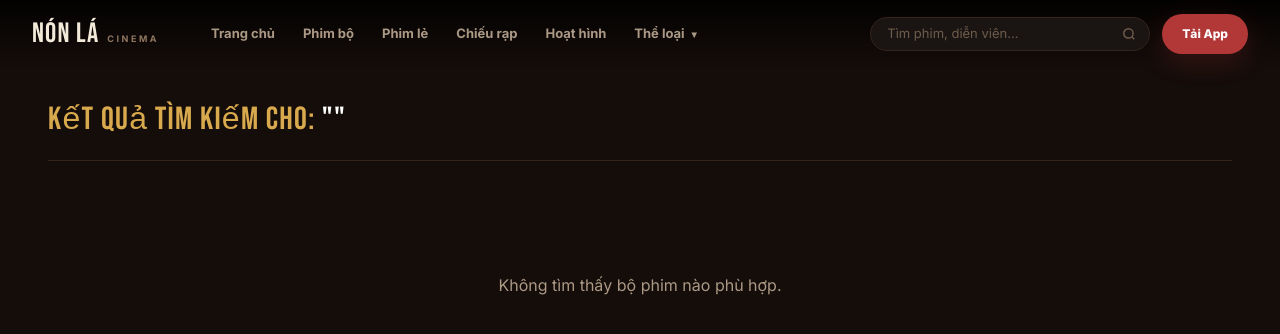
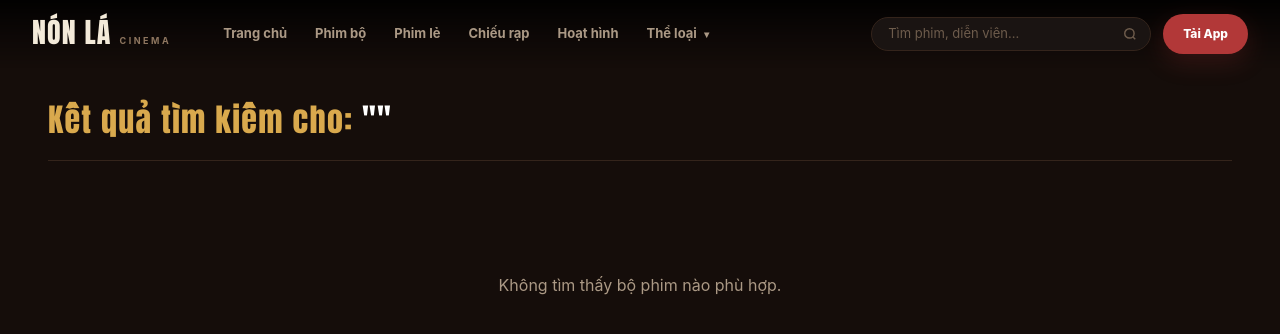
Before and after one commit to ngnhatminh-uneti/nonla, a Next.js app: page /tim-kiem in a window 1280 px wide. Shown: the top 334 px of the page. Built offline with nearby package versions, Linux system fonts and the light colour scheme.

Commit message:
ui: refine global premium visual system and accessibility

```diff
--- a/app/globals.css
+++ b/app/globals.css
@@ -1,11 +1,9 @@
-@import url('https://fonts.googleapis.com/css2?family=Bebas+Neue&family=Inter:wght@400;500;600;700;800&display=swap');
-
 @import "tailwindcss";
 
 :root {
-  --bg: #150d0a;
-  --bg-elevated: #1d130f;
-  --bg-card: #241a14;
+  --bg: #120b09;
+  --bg-elevated: #1a100c;
+  --bg-card: #21150f;
   --ink: #f3ead9;
   --ink-dim: #ab9985;
   --ink-faint: #6e5c4c;
@@ -13,30 +11,43 @@
   --gold-dim: #7a5c28;
   --maroon: #7f2020;
   --maroon-bright: #b23838;
-  --red: #b23838;
-  --line: #34241b;
+  --line: rgba(255,255,255,.08);
 }
 
+* { box-sizing: border-box; }
+html { scroll-behavior: smooth; }
 body {
-  background-color: var(--bg);
+  margin: 0;
+  background:
+    radial-gradient(circle at 15% 0%, rgba(127,32,32,.10), transparent 28rem),
+    radial-gradient(circle at 85% 20%, rgba(217,169,77,.06), transparent 30rem),
+    var(--bg);
   color: var(--ink);
-  font-family: 'Inter', sans-serif;
+  font-family: Inter, ui-sans-serif, system-ui, -apple-system, BlinkMacSystemFont, "Segoe UI", sans-serif;
   overflow-x: hidden;
 }
 
 .font-display {
-  font-family: 'Bebas Neue', sans-serif;
-  letter-spacing: 0.04em;
+  font-family: "Bebas Neue", Impact, sans-serif;
+  letter-spacing: .04em;
 }
 
-/* Hiệu ứng dải phim (Sprocket holes) */
+::selection { background: rgba(217,169,77,.28); color: white; }
+:focus-visible { outline: 2px solid var(--gold); outline-offset: 3px; }
+
+img { max-width: 100%; }
+button, a { -webkit-tap-highlight-color: transparent; }
+
+.custom-scrollbar { scrollbar-width: thin; scrollbar-color: var(--gold-dim) transparent; }
+.custom-scrollbar::-webkit-scrollbar { height: 5px; }
+.custom-scrollbar::-webkit-scrollbar-track { background: transparent; }
+.custom-scrollbar::-webkit-scrollbar-thumb { background: var(--gold-dim); border-radius: 999px; }
+
 .filmstrip {
   height: 22px;
   width: 100%;
   background: repeating-linear-gradient(90deg, var(--line) 0 10px, transparent 10px 26px), var(--bg);
   position: relative;
-  display: flex;
-  align-items: center;
 }
 .filmstrip::before, .filmstrip::after {
   content: "";
@@ -48,16 +59,13 @@ body {
 .filmstrip::before { top: 4px; }
 .filmstrip::after { bottom: 4px; }
 
-/* Hiệu ứng nhịp đập ánh sáng vàng (Marquee Pulse) */
 @keyframes marquee-pulse {
-  0%, 100% { box-shadow: 0 0 0 0 rgba(217,169,77,0.45), 0 0 18px 2px rgba(217,169,77,0.22); }
-  50% { box-shadow: 0 0 0 7px rgba(217,169,77,0), 0 0 26px 6px rgba(217,169,77,0.38); }
+  0%, 100% { box-shadow: 0 0 0 0 rgba(217,169,77,0), 0 0 18px 2px rgba(217,169,77,.14); }
+  50% { box-shadow: 0 0 0 7px rgba(217,169,77,0), 0 0 26px 6px rgba(217,169,77,.28); }
 }
-.btn-play-marquee {
-  animation: marquee-pulse 2.4s ease-in-out infinite;
+.btn-play-marquee { animation: marquee-pulse 2.4s ease-in-out infinite; }
+
+@media (prefers-reduced-motion: reduce) {
+  html { scroll-behavior: auto; }
+  *, *::before, *::after { animation-duration: .01ms !important; animation-iteration-count: 1 !important; transition-duration: .01ms !important; }
 }
-
-/* Thanh cuộn ngang tàng hình */
-.custom-scrollbar::-webkit-scrollbar { height: 5px; }
-.custom-scrollbar::-webkit-scrollbar-track { background: var(--line); border-radius: 3px; }
-.custom-scrollbar::-webkit-scrollbar-thumb { background: var(--gold-dim); border-radius: 3px; }
```
